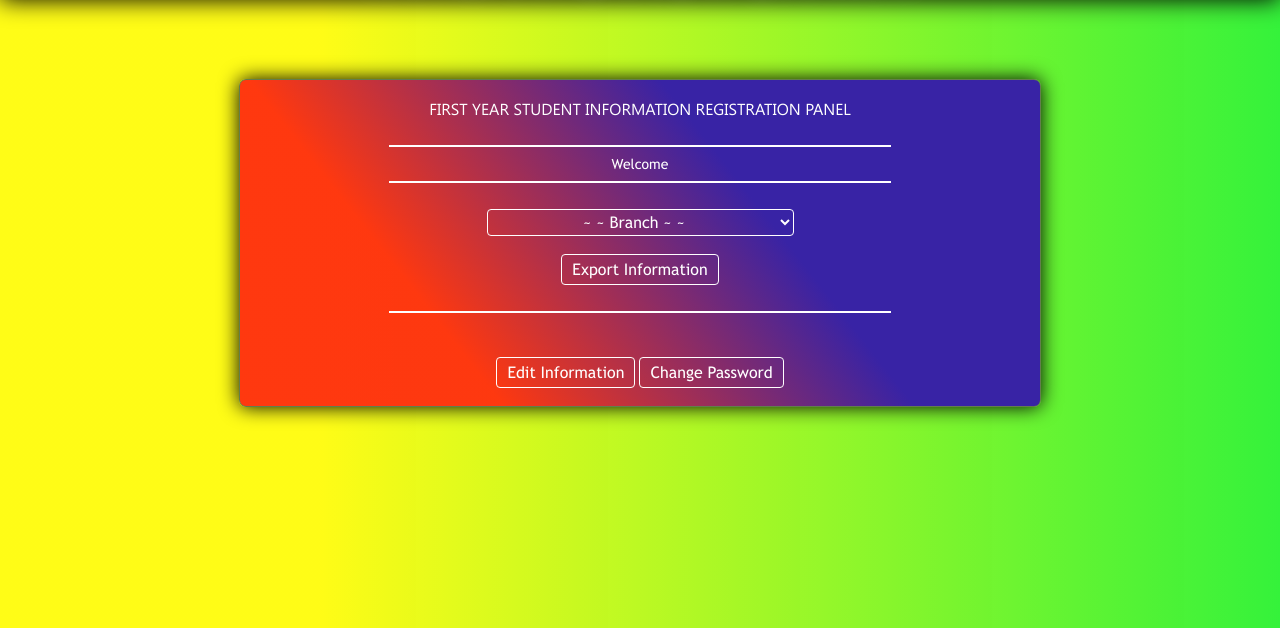
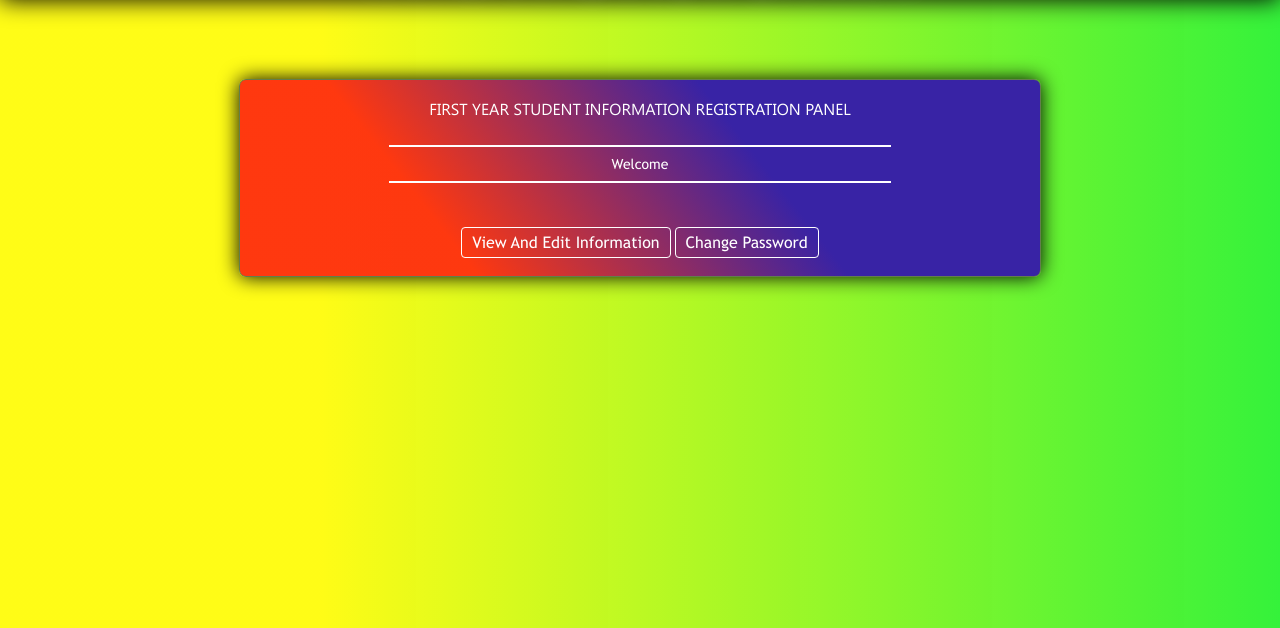
Before and after one commit to Pegasus1901/Student-Management-System, a PHP site: page /Admin/home.php?yash=techvegan in a window 1280 px wide. Shown: the part 47-675 px from the top of the page. Run offline with PHP 8.4, Linux system fonts and the light colour scheme; a user stored in the database is signed in; data comes from the database, SQL or seed files in the repository; data that the repository does not hold is empty.

Commit message:
Final Changes

```diff
--- a/Admin/home.php
+++ b/Admin/home.php
@@ -74,23 +74,6 @@
 <span class="Text">Welcome <span style="color:rgba(124,245,39,1.00);"><?php echo $v['name'];?></span></span>
 <hr />
 <br>
-<form method="post" action="export.php">
-<select name="branch" required title="Select Branch">
-<option value="NA" selected disabled > ~ ~ Branch ~ ~</option>
-<option value="Computer Engineering">Computer Engineering</option>
-<option value="Civil Engineering">Civil Engineering</option>
-<option value="Electronics and Tele-Comm. Engineering">Electronics &amp; Tele-Comm. Engineering</option>
-<option value="Electronics and Power Engineering">Electronics &amp; Power Engineering</option>
-<option value="Mechanical Engineering">Mechanical Engineering</option>
-</select>
-<br>
-<br>
-
-<input type="submit" value="Export Information" />
-</form>
-<br>
-<hr />
-<br>
 <!-- ------------------------------------------------------------------------------------------------------- -->
 <?php if($_GET['yash'] == sha1('error'))
 {
@@ -137,7 +120,7 @@
 <!-- ------------------------------------------------------------------------------------------------------- -->
 <br>
 
-<input type="button" value="Edit Information" onClick="window.location='home.php?yash=<?php echo sha1('edit');?>'" />
+<input type="button" value="View And Edit Information" onClick="window.location='home.php?yash=<?php echo sha1('edit');?>'" />
 <input type="button" value="Change Password" onClick="window.location='home.php?yash=<?php echo sha1('changePassword');?>'" />
 <br>
 <br>
@@ -186,7 +169,7 @@
 ?>
 <div id="content">
 <br>
-<span class="subHead">EDIT INFORMATION [ <span style="color:rgba(124,245,39,1.00);"><?php echo $_GET['email'];?></span> ]
+<span class="subHead">VIEW AND EDIT INFORMATION [ <span style="color:rgba(124,245,39,1.00);"><?php echo $_GET['email'];?></span> ]
 <br>
 <br>
 <!----------------------------------------------------------------------------------------------------------------------------------------------------------- -->
```
